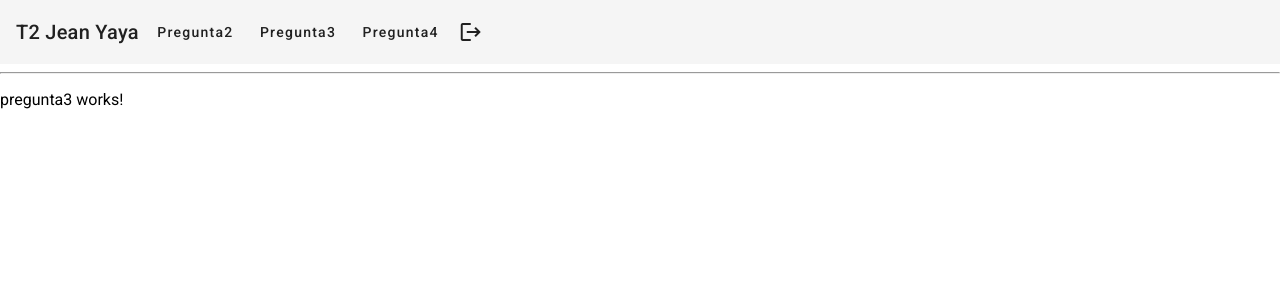
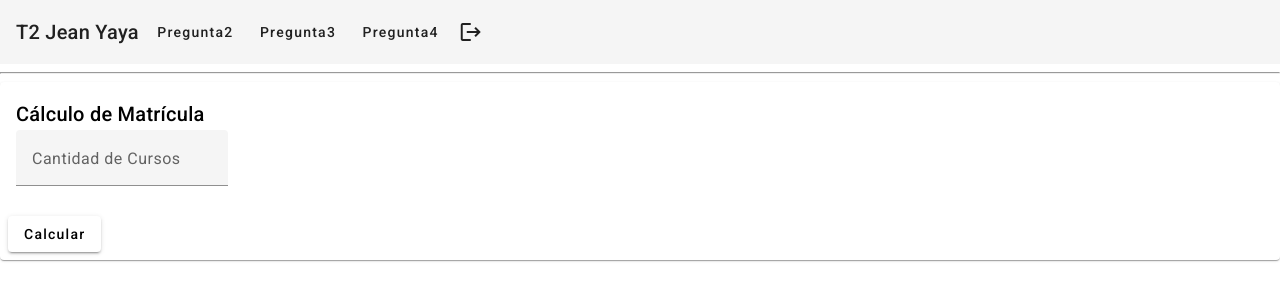
Before and after one commit to fyacar/T2-YayaCarbajalJeanFranco, an Angular app: page /preguntas/pregunta3 in a window 1280 px wide. Shown: the top 300 px of the page. Built offline with nearby package versions, Linux system fonts and the light colour scheme; sample sign-in values are in the browser's storage.

Commit message:
Pregunta 3 Primer Commit

```diff
--- a/src/app/preguntas/pregunta3/pregunta3.component.html
+++ b/src/app/preguntas/pregunta3/pregunta3.component.html
@@ -1 +1,23 @@
-<p>pregunta3 works!</p>
+<mat-card>
+    <mat-card-header>
+      <mat-card-title>Cálculo de Matrícula</mat-card-title>
+    </mat-card-header>
+    <mat-card-content>
+        <div class="form">
+            <mat-form-field >
+                <mat-label>Cantidad de Cursos</mat-label>
+                <input matInput type="number" #txtcursos>
+            </mat-form-field>
+            <br>
+        </div>
+
+</mat-card-content>
+    <mat-card-actions>
+      <button mat-raised-button (click)="costoTotal(txtcursos)" >Calcular</button>
+    </mat-card-actions>
+  </mat-card>
+  <div *ngIf="costoFinal !== 0">
+    <h2>El costo Total de la Matrícula es: {{ costoFinal | currency:'S/. ' }}</h2>
+  </div>
+
+  <br>
--- a/src/app/preguntas/pregunta3/pregunta3.component.ts
+++ b/src/app/preguntas/pregunta3/pregunta3.component.ts
@@ -1,12 +1,24 @@
 import { Component } from '@angular/core';
+import { MaterialModule } from '../../angular-material/material/material.module';
+import { CommonModule } from '@angular/common';
 
 @Component({
   selector: 'app-pregunta3',
   standalone: true,
-  imports: [],
+  imports: [MaterialModule, CommonModule],
   templateUrl: './pregunta3.component.html',
   styleUrl: './pregunta3.component.css'
 })
 export class Pregunta3Component {
 
+  costoFinal: number = 0;
+
+  costoTotal(cantidadCursos: HTMLInputElement){
+    const cantCursos = parseInt(cantidadCursos.value)
+    if (cantCursos > 5) {
+      this.costoFinal = 520*0.1
+  } else {
+      this.costoFinal = 520;
+  }
+  }
 }
```
